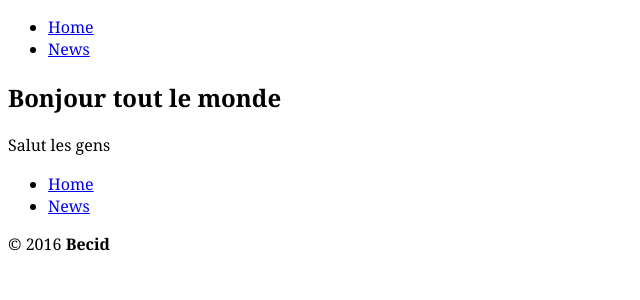
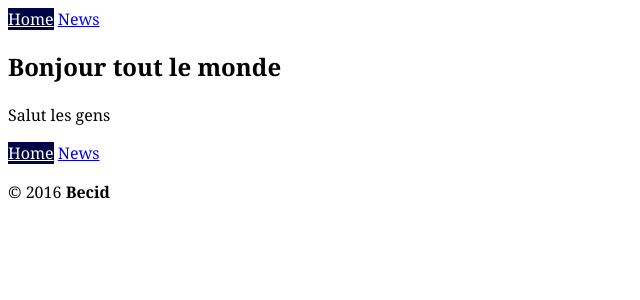
Before and after one commit to jruizsimari/becid, a Jekyll site: the page built from index.html, in a window 1280 px wide. Shown: the top 300 px of the page, without its empty margins (0-640 px from the left). Built offline with Jekyll 4.4.1, drawn with Linux system fonts in a browser that asks for light colours; Markdown is read by kramdown in place of the engine named in the settings.

Commit message:
Added highlight nav item when it clicked and add parameter to personnalize nav top and nav bottom

```diff
--- a/_includes/nav.html
+++ b/_includes/nav.html
@@ -1,6 +1,6 @@
 <nav>
-	<ul>
-		<li><a href="{{site.baseurl}}/index.html">Home</a></li>
-		<li><a href="{{site.baseurl}}/news.html">News</a></li>
+	<ul class="nav {{include.nav-class}}">
+		<li><a href="{{site.baseurl}}/"{% if page.url == '/' or page.url == '/index.html' %} class="current"{% endif %}>Home</a></li>
+		<li><a href="{{site.baseurl}}/news.html"{% if page.url == '/news.html' %} class="current"{% endif %}>News</a></li>
 	</ul>
 </nav>
--- a/_layouts/default.html
+++ b/_layouts/default.html
@@ -7,11 +7,11 @@
 </head>
 <body>
 	<header>
-		{% include nav.html %}
+		{% include nav.html nav-class='nav-top' %}
 	</header>
 	{{content}}
 	<footer>
-		{% include nav.html %}
+		{% include nav.html nav-class='nav-bottom' %}
 		<p>© 2016 <strong>Becid</strong></p>
 	</footer>
 </body>
--- a/css/common.css
+++ b/css/common.css
@@ -4,3 +4,19 @@ html {
 
 	font: normal 100%/1.4 Georgia, serif;
 }
+
+.current {
+	background-color: #000645;
+	color: #fff;
+}
+
+.nav {
+	margin: 0;
+	padding: 0;
+
+	list-style-type: none;
+}
+
+.nav > li {
+	display: inline-block;
+}
```
Also changed, not shown: index.html (line endings or trailing spaces).
